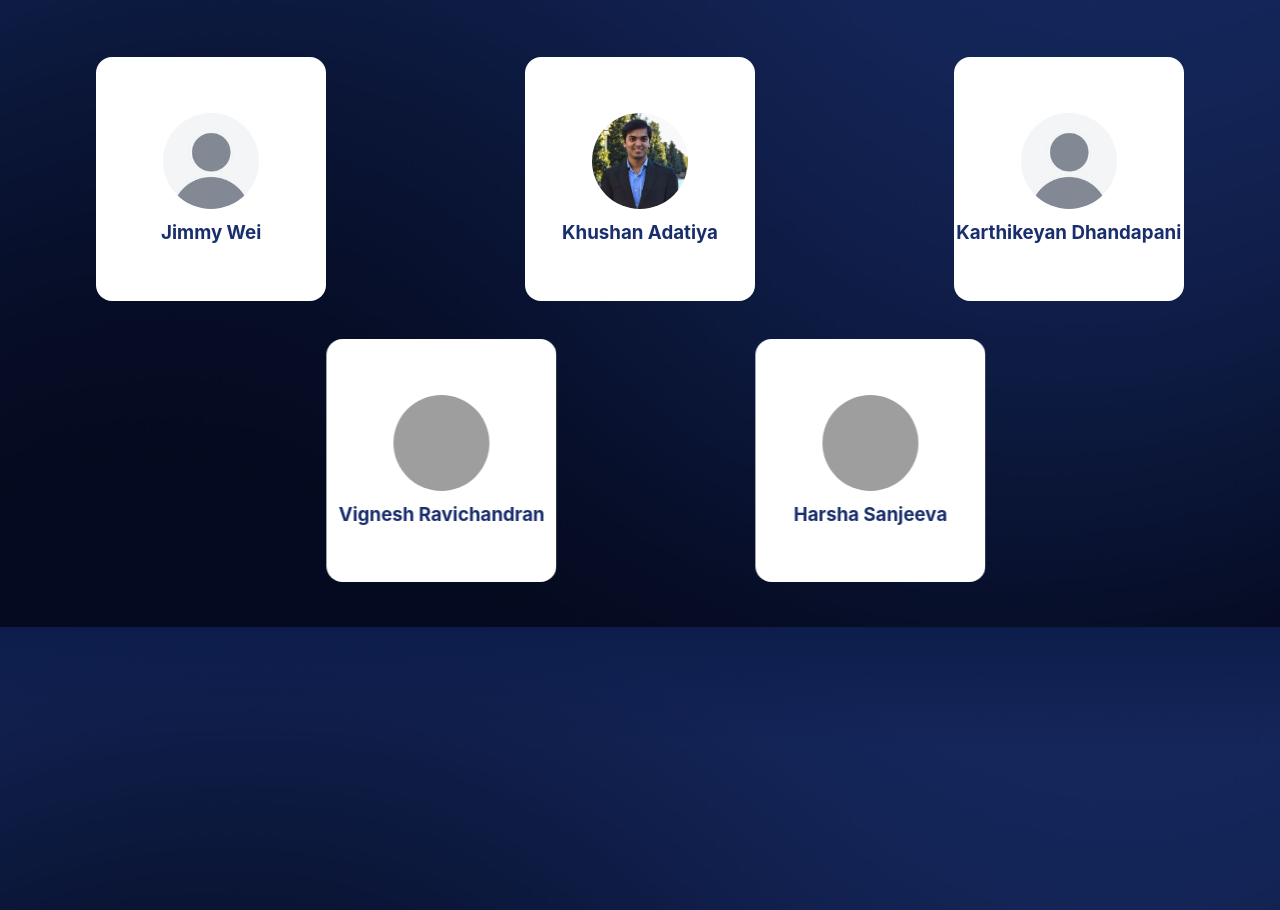
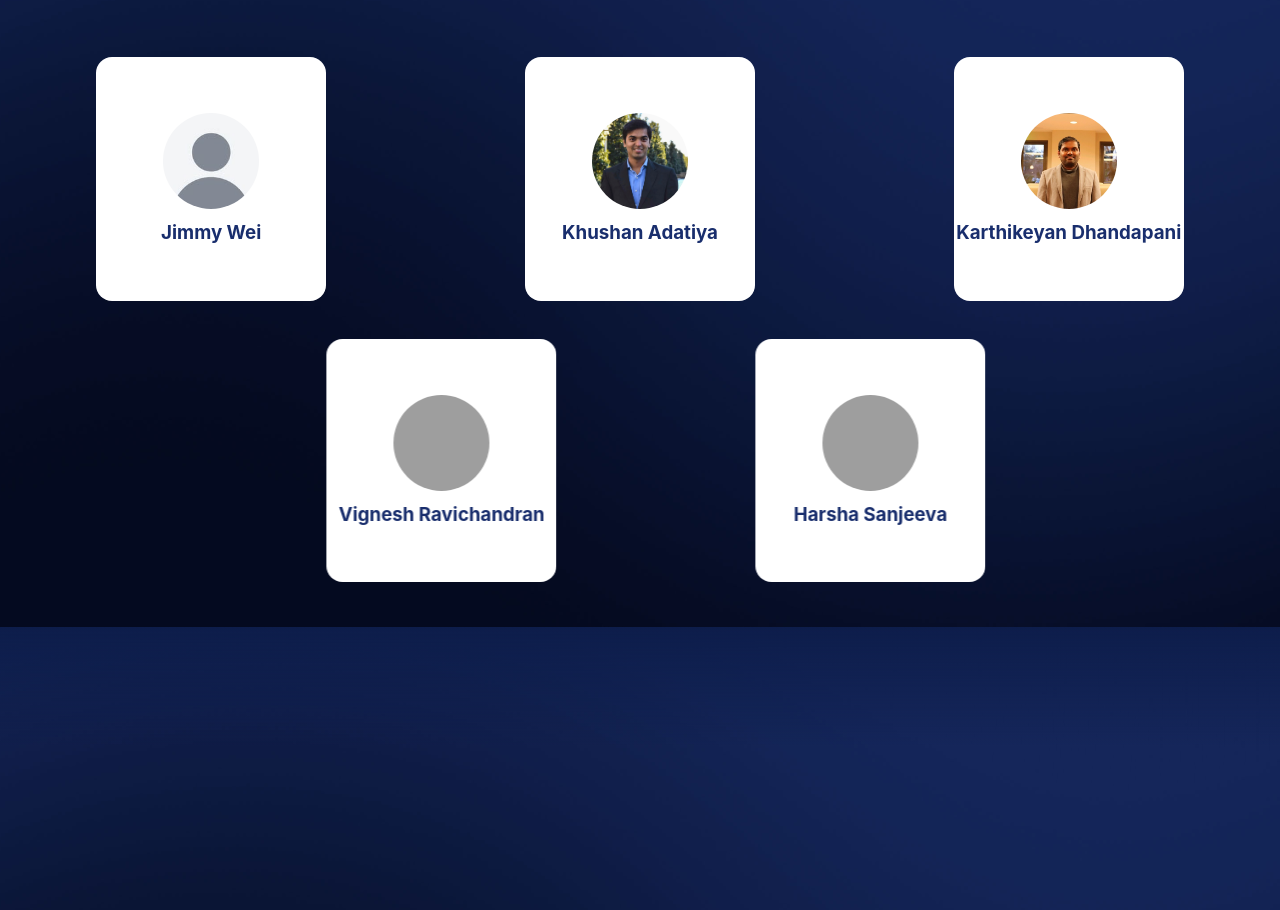
Before and after one commit to Milpitas-Hacks/milpitashacks-26, a website built with Vite: page people.html in a window 1280 px wide. Shown: the part 1773-2683 px from the top of the page. Built offline with nearby package versions, Linux system fonts and the light colour scheme; grey boxes are pictures that could not be loaded; files whose address does not match are found by name.

Commit message:
Update judge image source in people.html

```diff
--- a/people.html
+++ b/people.html
@@ -389,7 +389,7 @@
               <!-- Front -->
               <div class="card-face card-front">
                 <img
-                  src="/src/assets/photos/judge-placeholder.jpeg"
+                  src="/src/assets/photos/judges_folder/k-judge.png"
                   alt="Judge headshot"
                 />
                 <h3>Karthikeyan Dhandapani</h3>
```
